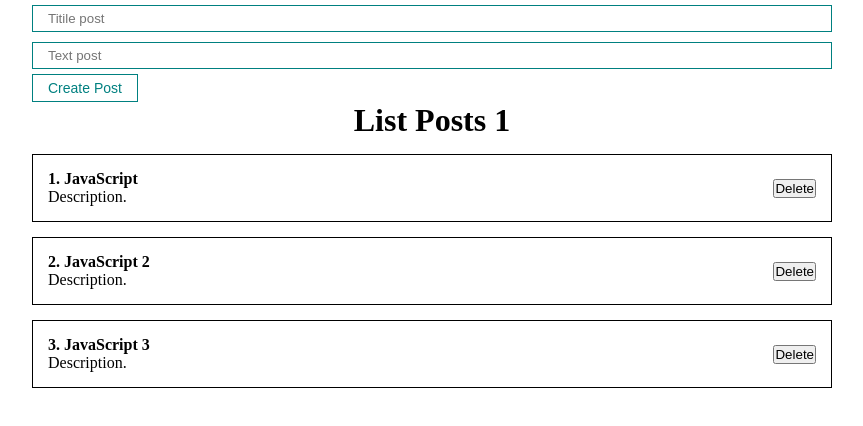
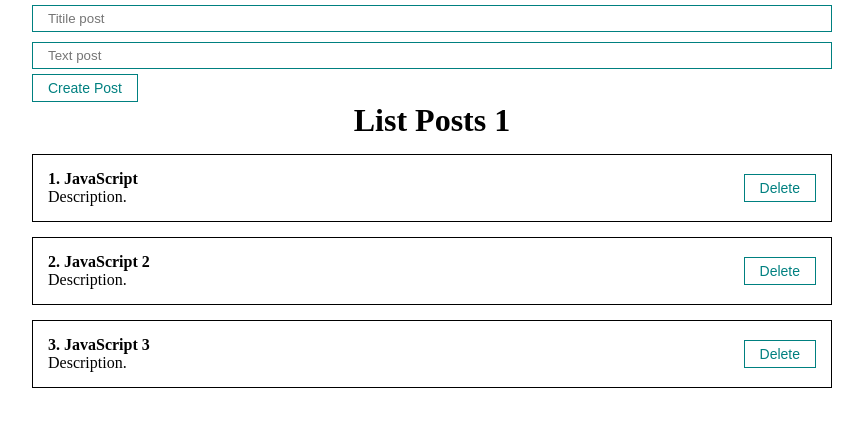
Before and after one commit to H0Sl/React, a React (Create React App) app in the folder my-app/: page / in a window 1280 px wide. Shown: the top 426 px of the page, without its empty margins (208-1071 px from the left). Built offline with nearby package versions, Linux system fonts and the light colour scheme.

Commit message:
Компонент RemovePost

```diff
--- a/my-app/src/App.js
+++ b/my-app/src/App.js
@@ -17,10 +17,14 @@ function App() {
     setPosts([...posts, newPost])
   }
 
+  const removePost = (post) => {
+    setPosts(posts.filter(p => p.id !== post.id))
+  }
+
   return (
     <div className="App">
       <PostForm create={createPost} />
-      <PostList posts={posts} title={'List Posts 1'}/>
+      <PostList remove={removePost} posts={posts} title={'List Posts 1'}/>
     </div>
   );
 }
--- a/my-app/src/components/PostList.jsx
+++ b/my-app/src/components/PostList.jsx
@@ -1,14 +1,14 @@
 import React from 'react';
 import PostItem from './postItem';
 
-const PostList = ({posts, title}) => {
+const PostList = ({posts, title, remove}) => {
     return (
         <div>
             <h1 style={{textAlign:'center'}}>
                 {title}
             </h1>
             {posts.map((post, index) =>
-                <PostItem number={index + 1} post={post} key={post.id}/>
+                <PostItem remove={remove} number={index + 1} post={post} key={post.id}/>
             )}
         </div>
     );
--- a/my-app/src/components/postItem.jsx
+++ b/my-app/src/components/postItem.jsx
@@ -1,4 +1,5 @@
 import React from 'react';
+import MyBtn from './UI/button/MyBtn';
 
 const PostItem = function(props){
     console.log(props);
@@ -13,7 +14,7 @@ const PostItem = function(props){
           </div>
         </div>
         <div className='post__btns'>
-          <button>Delete</button>
+          <MyBtn onClick={() => props.remove(props.post)} >Delete</MyBtn>
         </div>
       </div>
     );
```
